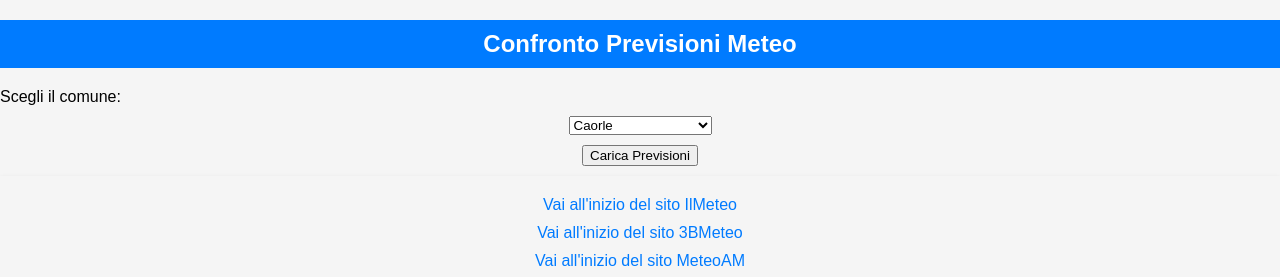
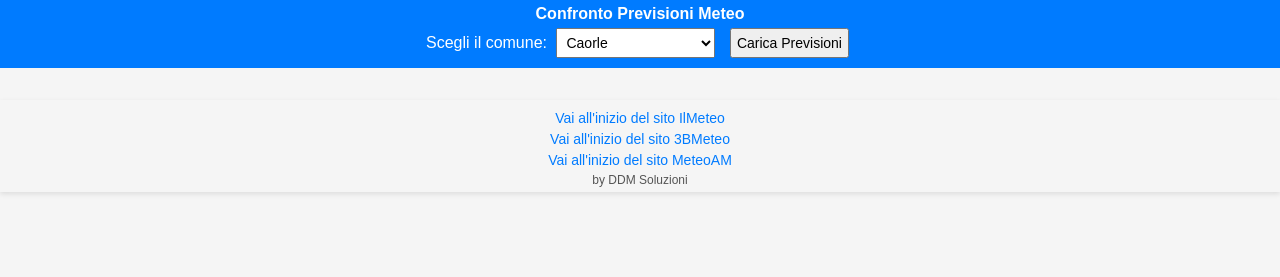
Before and after one commit to Dandim80/Metei, a plain HTML site: page index.html in a window 1280 px wide. Shown: the top 277 px of the page. Drawn offline with Linux system fonts and the light colour scheme.

Commit message:
Update index.html

```diff
--- a/index.html
+++ b/index.html
@@ -11,34 +11,36 @@
             padding: 0;
             background-color: #f5f5f5;
         }
-        h1 {
+        .header {
             text-align: center;
-            margin: 20px 0;
-            font-size: 24px;
-            white-space: nowrap;
-            overflow: hidden;
-            text-overflow: ellipsis;
+            padding: 5px 0;
             background-color: #007bff;
             color: white;
-            padding: 10px;
+            position: fixed;
+            top: 0;
+            left: 0;
+            width: 100%;
+            z-index: 1000;
         }
-        select, button {
-            margin-bottom: 20px;
-            display: block;
-            margin: 10px auto;
+        .header h1 {
+            font-size: 16px; /* Ridotto il carattere del titolo */
+            margin: 0;
+        }
+        .header select, .header button {
+            margin: 5px;
+            font-size: 14px;
+            padding: 5px;
         }
         .links {
+            text-align: center;
             background-color: #f5f5f5;
-            z-index: 1000;
-            padding: 10px 0;
-            text-align: center;
+            padding: 5px 0;
             box-shadow: 0 2px 5px rgba(0, 0, 0, 0.1);
-            width: 100%;
         }
         .links a {
-            display: block; /* I link sono disposti uno sotto l'altro */
-            margin: 10px 0;
-            font-size: 16px;
+            display: block;
+            margin: 5px 0;
+            font-size: 14px;
             color: #007bff;
             text-decoration: none;
         }
@@ -46,21 +48,16 @@
             text-decoration: underline;
         }
         .links .credits {
-            margin-top: 10px;
-            font-size: 14px;
+            margin-top: 5px;
+            font-size: 12px;
             color: #555;
         }
-        .sticky {
-            position: fixed;
-            top: 0;
-            left: 0;
-            width: 100%;
-        }
         .spacer {
-            height: 0; /* Altezza riservata per evitare la sovrapposizione */
+            height: 100px; /* Altezza riservata per evitare la sovrapposizione */
         }
         #scrollable-container {
-            max-height: 560px; /* Ridotto del 30% rispetto ai 800px precedenti */
+            margin-top: 100px; /* Spazio per il header */
+            max-height: calc(100vh - 100px); /* Altezza dinamica calcolata */
             overflow-y: auto; /* Abilita lo scroll verticale */
             overflow-x: hidden; /* Rimuove lo scroll orizzontale */
             border: 1px solid #ddd;
@@ -68,7 +65,6 @@
             box-shadow: 0 0 10px rgba(0, 0, 0, 0.1);
             scrollbar-width: thin;
             scrollbar-color: #007bff #f5f5f5;
-            margin-top: 20px; /* Spazio per il header */
         }
         #scrollable-container::-webkit-scrollbar {
             width: 24px; /* Maggiore larghezza della scrollbar */
@@ -100,6 +96,7 @@
     </style>
 </head>
 <body>
+    <div class="header">
         <h1>Confronto Previsioni Meteo</h1>
 
         <label for="comune">Scegli il comune:</label>
@@ -110,8 +107,11 @@
         </select>
 
         <button id="carica">Carica Previsioni</button>
+    </div>
 
-    <div class="links" id="links">
+    <div class="spacer"></div>
+
+    <div class="links">
         <a href="#iframe-ilmeteo">Vai all'inizio del sito IlMeteo</a>
         <a href="#iframe-3bmeteo">Vai all'inizio del sito 3BMeteo</a>
         <a href="#iframe-meteoam">Vai all'inizio del sito MeteoAM</a>
@@ -160,20 +160,6 @@
 
             document.getElementById('scrollable-container').scrollTop = 0;
         }
-
-        window.addEventListener('scroll', () => {
-            const links = document.getElementById('links');
-            const sticky = links.offsetTop;
-            const headerHeight = document.querySelector('h1').offsetHeight + document.querySelector('select').offsetHeight + document.querySelector('button').offsetHeight + 40; // Altezza totale di h1, select e button
-
-            if (window.pageYOffset >= headerHeight) {
-                links.classList.add('sticky');
-                links.style.top = '0'; // Setta la posizione in alto
-            } else {
-                links.classList.remove('sticky');
-                links.style.top = ''; // Reset della posizione
-            }
-        });
     </script>
 </body>
 </html>
```
Lines whose indentation alone changed are shown as unchanged.
